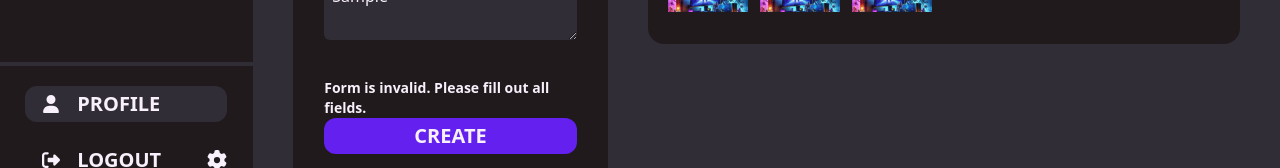
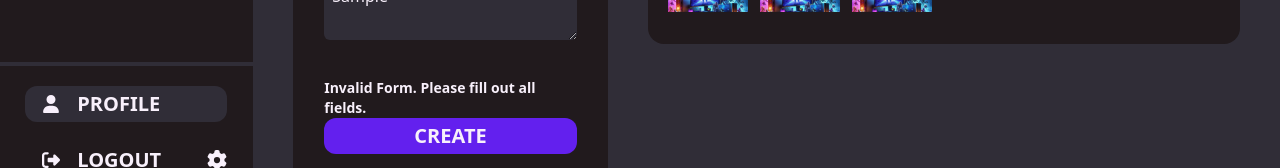
Before and after one commit to varangill/Synker, a React (Vite) app in the folder client/: page /live in a window 1280 px wide. Both pictures are taken after typing "Sample", "Sample" into the empty fields and a click on the button "CREATE". Shown: the part 574-742 px from the top of the page. Built offline with nearby package versions, Linux system fonts and the light colour scheme; a web font is replaced by a local one.

Commit message:
small change

```diff
--- a/client/src/ui/components/LobbyCreation.tsx
+++ b/client/src/ui/components/LobbyCreation.tsx
@@ -50,7 +50,7 @@ const CreateLobby = () => {
 
   const handleFindClick = () => {
     if (!isFormComplete()) {
-      setMessage("Form is invalid. Please fill out all fields.");
+      setMessage("Invalid Form. Please fill out all fields.");
       return;
     }
 
@@ -158,7 +158,7 @@ const CreateLobby = () => {
           />
         </div>
         {message ? (
-          <div className="text-white font-bold text-sm flex items-end h-12 justify-center">
+          <div className="text-white font-bold text-sm flex items-end h-12 justify-center align-end">
             {message}
           </div>
         ) : (
```
